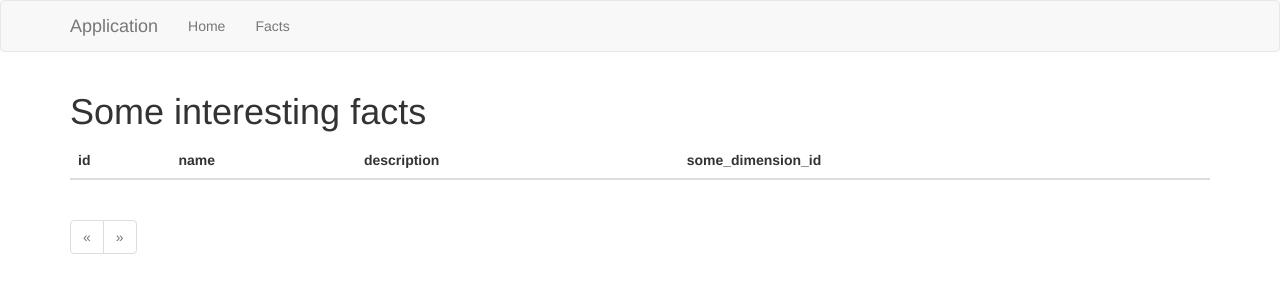
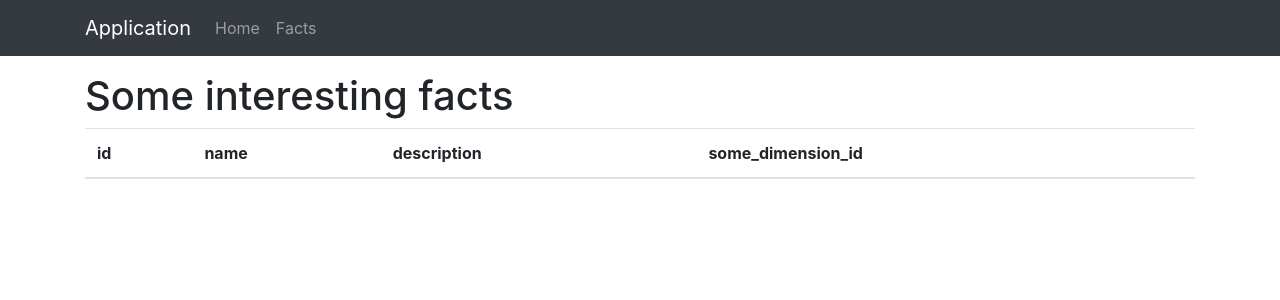
Before and after one commit to binste/flask_boilerplate, a Flask app: page /facts in a window 1280 px wide. Shown: the top 300 px of the page. Run offline with Flask 2, Linux system fonts and the light colour scheme; data that the repository does not hold is empty; some libraries are stand-ins or nearby versions.

Commit message:
Add bootstrap support without Flask-Bootstrap as it uses outdated Bootstrap 3. Allows to use grid. Add draft of how to have interactive plotly graphs

```diff
--- a/application/__init__.py
+++ b/application/__init__.py
@@ -1,11 +1,9 @@
 from flask import Flask
-from flask_bootstrap import Bootstrap
 from flask_sqlalchemy import SQLAlchemy
 from flask_migrate import Migrate
 from config import Config
 from models import Base
 
-bootstrap = Bootstrap()
 db = SQLAlchemy(model_class=Base)
 migrate = Migrate()
 
@@ -21,7 +19,6 @@ def create_app(config_class=Config):
 
 
 def register_extensions(app):
-    bootstrap.init_app(app)
     db.init_app(app)
     migrate.init_app(app, db)
 
--- a/application/main/routes.py
+++ b/application/main/routes.py
@@ -1,8 +1,13 @@
+import json
+
+import numpy as np
+import plotly
+import plotly.graph_objects as go
 from flask import render_template, request
 
 from application import db
 from application.main import bp
-from models import SomeDimension, InterestingFact
+from models import InterestingFact, SomeDimension
 
 
 @bp.route("/heartbeat")
@@ -14,7 +19,10 @@ def heartbeat():
 @bp.route("/")
 def index():
     somedimensions = db.session.query(SomeDimension).all()
-    return render_template("index.html", title="Home", somedimensions=somedimensions)
+    bar = create_plot("Bar")
+    return render_template(
+        "index.html", title="Home", somedimensions=somedimensions, plot=bar
+    )
 
 
 @bp.route("/facts")
@@ -24,3 +32,31 @@ def facts():
         per_page=5, page=page, error_out=True
     )
     return render_template("facts.html", facts=facts)
+
+
+@bp.route("/plot")
+def change_plot_type():
+    plot_type = request.args["selected"]
+    graphJSON = create_plot(plot_type)
+    return graphJSON
+
+
+def create_plot(plot_type):
+    """Source:
+    https://github.com/yvonnegitau/flask-Dashboard/blob/master/FirstDashboard.py
+    """
+    if plot_type == "Bar":
+        N = 40
+        x = np.linspace(0, 1, N)
+        y = np.random.randn(N)
+        data = [go.Bar(x=x, y=y)]
+    else:
+        N = 1000
+        random_x = np.random.randn(N)
+        random_y = np.random.randn(N)
+
+        # Create a trace
+        data = [go.Scatter(x=random_x, y=random_y, mode="markers")]
+
+    graphJSON = json.dumps(data, cls=plotly.utils.PlotlyJSONEncoder)
+    return graphJSON
--- a/application/templates/base.html
+++ b/application/templates/base.html
@@ -1,41 +1,56 @@
-{% extends 'bootstrap/base.html' %}
+<!doctype html>
+<html lang="en">
 
-{% block title %}
+<head>
+    <!-- Required meta tags -->
+    <meta charset="utf-8">
+    <meta name="viewport" content="width=device-width, initial-scale=1, shrink-to-fit=no">
+
+    <!-- Bootstrap CSS -->
+    <link rel="stylesheet" href="https://maxcdn.bootstrapcdn.com/bootstrap/4.0.0/css/bootstrap.min.css"
+        integrity="sha384-Gn5384xqQ1aoWXA+058RXPxPg6fy4IWvTNh0E263XmFcJlSAwiGgFAW/dAiS6JXm" crossorigin="anonymous">
+
+    <title>{% block title %}
         {% if title %}{{ title }} - Application{% else %}Application{% endif %}
         {% endblock %}
+    </title>
+</head>
 
+<body>
     {% block navbar %}
-<nav class="navbar navbar-default">
+    <nav class="navbar navbar-expand-lg navbar-dark bg-dark">
         <div class="container">
-        <div class="navbar-header">
-            <button type="button" class="navbar-toggle collapsed" data-toggle="collapse"
-                data-target="#bs-example-navbar-collapse-1" aria-expanded="false">
-                <span class="sr-only">Toggle navigation</span>
-                <span class="icon-bar"></span>
-                <span class="icon-bar"></span>
-                <span class="icon-bar"></span>
+            <a class="navbar-brand" href="{{ url_for('main.index') }}">Application</a>
+            <button class="navbar-toggler" type="button" data-toggle="collapse" data-target="#navbarSupportedContent"
+                aria-controls="navbarSupportedContent" aria-expanded="false" aria-label="Toggle navigation">
+                <span class="navbar-toggler-icon"></span>
             </button>
-            <a class="navbar-brand" href="{{ url_for('main.index') }}">Application</a>
-        </div>
-        <div class="collapse navbar-collapse" id="bs-example-navbar-collapse-1">
-            <ul class="nav navbar-nav">
-                <li><a href="{{ url_for('main.index') }}">Home</a></li>
-            </ul>
-            <ul class="nav navbar-nav">
-                <li><a href="{{ url_for('main.facts') }}">Facts</a></li>
+
+            <div class="collapse navbar-collapse" id="navbarSupportedContent">
+                <ul class="navbar-nav mr-auto">
+                    <li class="nav-item">
+                        <a class="nav-link" href="{{ url_for('main.index') }}">Home <span
+                                class="sr-only">(current)</span></a>
+                    </li>
+                    <li class="nav-item">
+                        <a class="nav-link" href="{{ url_for('main.facts') }}">Facts</a>
+                    </li>
                 </ul>
             </div>
         </div>
     </nav>
     {% endblock %}
 
-
     {% block content %}
-<div class="container">
+    <div class="container mt-3">
         {% with messages = get_flashed_messages() %}
         {% if messages %}
         {% for message in messages %}
+        <div class="row">
+            <div class="column">
                 <div class="alert alert-info" role="alert">{{ message }}</div>
+            </div>
+        </div>
         {% endfor %}
         {% endif %}
         {% endwith %}
@@ -44,3 +59,20 @@
         {% block app_content %}{% endblock %}
     </div>
     {% endblock %}
+
+    <!-- Optional JavaScript -->
+    <!-- jQuery first, then Popper.js, then Bootstrap JS -->
+    {% block scripts %}
+    <script src="https://code.jquery.com/jquery-3.2.1.slim.min.js"
+        integrity="sha384-KJ3o2DKtIkvYIK3UENzmM7KCkRr/rE9/Qpg6aAZGJwFDMVNA/GpGFF93hXpG5KkN"
+        crossorigin="anonymous"></script>
+    <script src="https://cdnjs.cloudflare.com/ajax/libs/popper.js/1.12.9/umd/popper.min.js"
+        integrity="sha384-ApNbgh9B+Y1QKtv3Rn7W3mgPxhU9K/ScQsAP7hUibX39j7fakFPskvXusvfa0b4Q"
+        crossorigin="anonymous"></script>
+    <script src="https://maxcdn.bootstrapcdn.com/bootstrap/4.0.0/js/bootstrap.min.js"
+        integrity="sha384-JZR6Spejh4U02d8jOt6vLEHfe/JQGiRRSQQxSfFWpi1MquVdAyjUar5+76PVCmYl"
+        crossorigin="anonymous"></script>
+    {% endblock %}
+</body>
+
+</html>
--- a/application/templates/facts.html
+++ b/application/templates/facts.html
@@ -1,8 +1,12 @@
 {% extends "base.html" %}
-{% from "bootstrap/pagination.html" import render_pagination %}
-
 {% block app_content %}
+<div class="row">
+    <div class="col">
         <h1>Some interesting facts</h1>
+    </div>
+</div>
+<div class="row">
+    <div class="col">
         <table class="table">
             <thead>
                 <tr>
@@ -23,5 +27,6 @@
                 {% endfor %}
             </tbody>
         </table>
-{{render_pagination(facts)}}
+    </div>
+</div>
 {% endblock %}
--- a/config.py
+++ b/config.py
@@ -9,3 +9,5 @@ class Config:
         self.TESTING = False
         self.SQLALCHEMY_TRACK_MODIFICATIONS = False
         self.SQLALCHEMY_DATABASE_URI = "sqlite:///" + str(self.base_dir / "database.db")
+        # Prevents caching of static files by browser. Useful for development
+        self.SEND_FILE_MAX_AGE_DEFAULT = 0
--- a/environment.yml
+++ b/environment.yml
@@ -9,8 +9,7 @@ dependencies:
   - flask-sqlalchemy
   - flask-wtf
   - flask-migrate
+  - plotly
+  - numpy
   - pytest
   - pytest-flask
-  - pip
-  - pip:
-    - flask-bootstrap
```
Also changed, not shown: application/static/js/update_graph.js (added, +15 -0 lines), application/templates/index.html (+48 -0 lines), README.md. Lines whose indentation alone changed are shown as unchanged.
